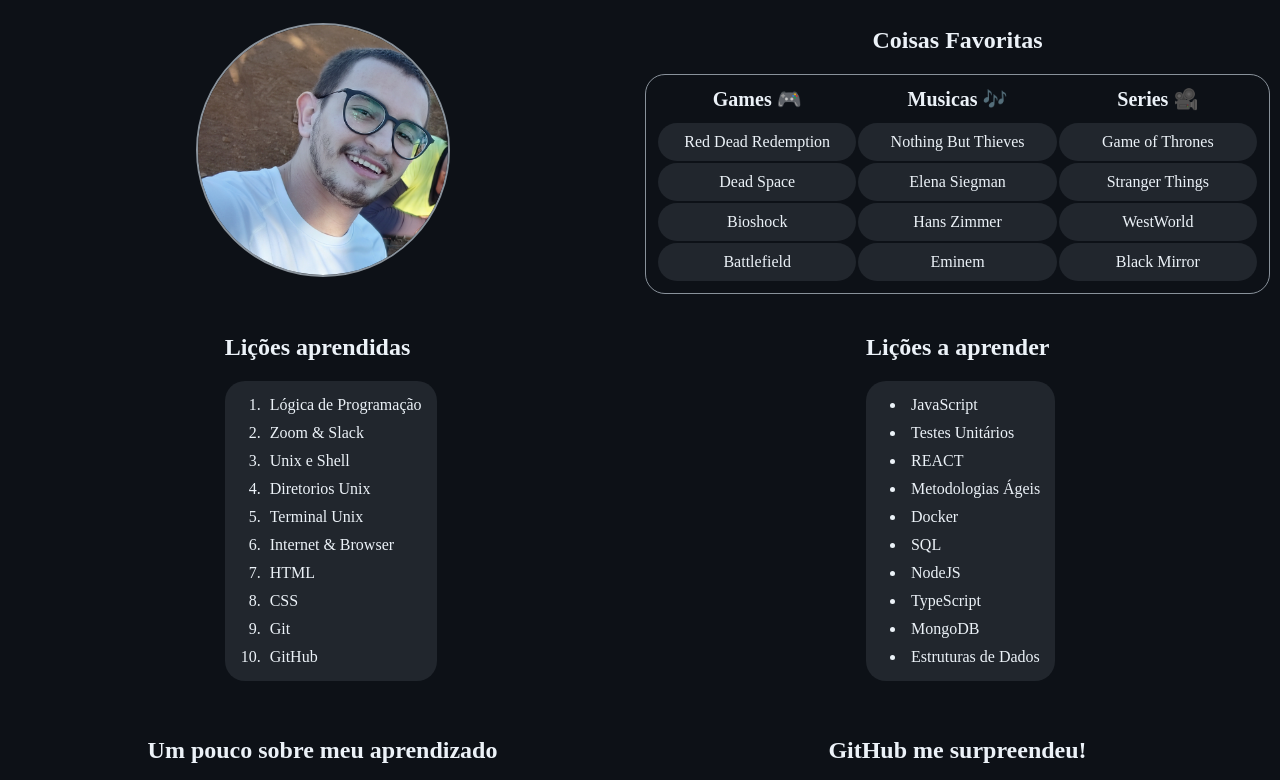
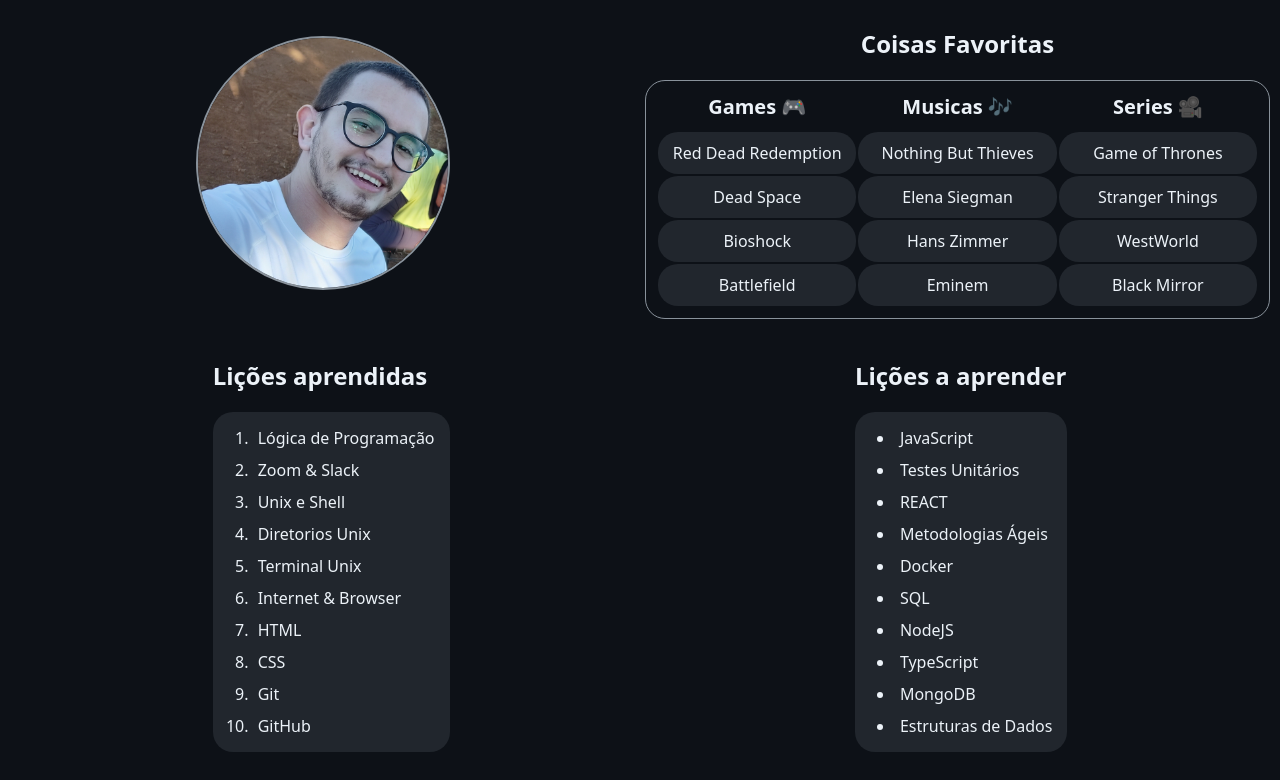
Before and after one commit to paulojr-hs/lessons-learned, a website: page index.html in a window 1280 px wide. Shown: the part 83-863 px from the top of the page. Drawn offline with Linux system fonts and the light colour scheme.

Commit message:
font-feature

```diff
--- a/style.css
+++ b/style.css
@@ -5,6 +5,7 @@
 body {
   margin: 0;
   background-color: rgb(13 17 23);
+  font-family: system-ui;
 }
 
 #cabecalho {
```
Also changed, not shown: README.md.
